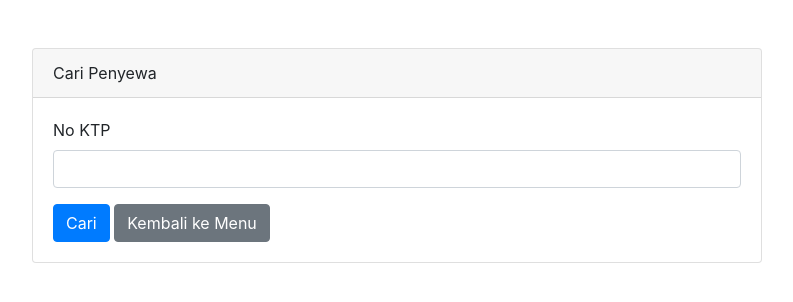
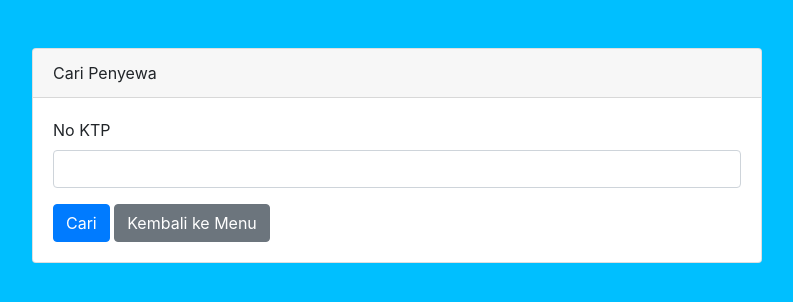
Before and after one commit to mrzqiaullah27/Peminjaman-Skuter-Elektrik, a PHP site: page /search_renter.php in a window 1280 px wide. Shown: the top 302 px of the page, without its empty margins (243-1036 px from the left). Run offline with PHP 8.4, Linux system fonts and the light colour scheme; the visitor is signed in with stand-in values (Sample User, id 1); a stand-in replaces the project's code that opens the database connection.

Commit message:
Update search_renter.php

```diff
--- a/search_renter.php
+++ b/search_renter.php
@@ -33,6 +33,11 @@ if ($_SERVER["REQUEST_METHOD"] == "POST") {
     <link href="https://stackpath.bootstrapcdn.com/bootstrap/4.5.2/css/bootstrap.min.css" rel="stylesheet">
     <script src="https://code.jquery.com/jquery-3.5.1.slim.min.js"></script>
     <script src="https://stackpath.bootstrapcdn.com/bootstrap/4.5.2/js/bootstrap.min.js"></script>
+    <style>
+        body {
+            background-color: deepskyblue;
+        }
+    </style>
 </head>
 <body>
     <div class="container mt-5">
```
